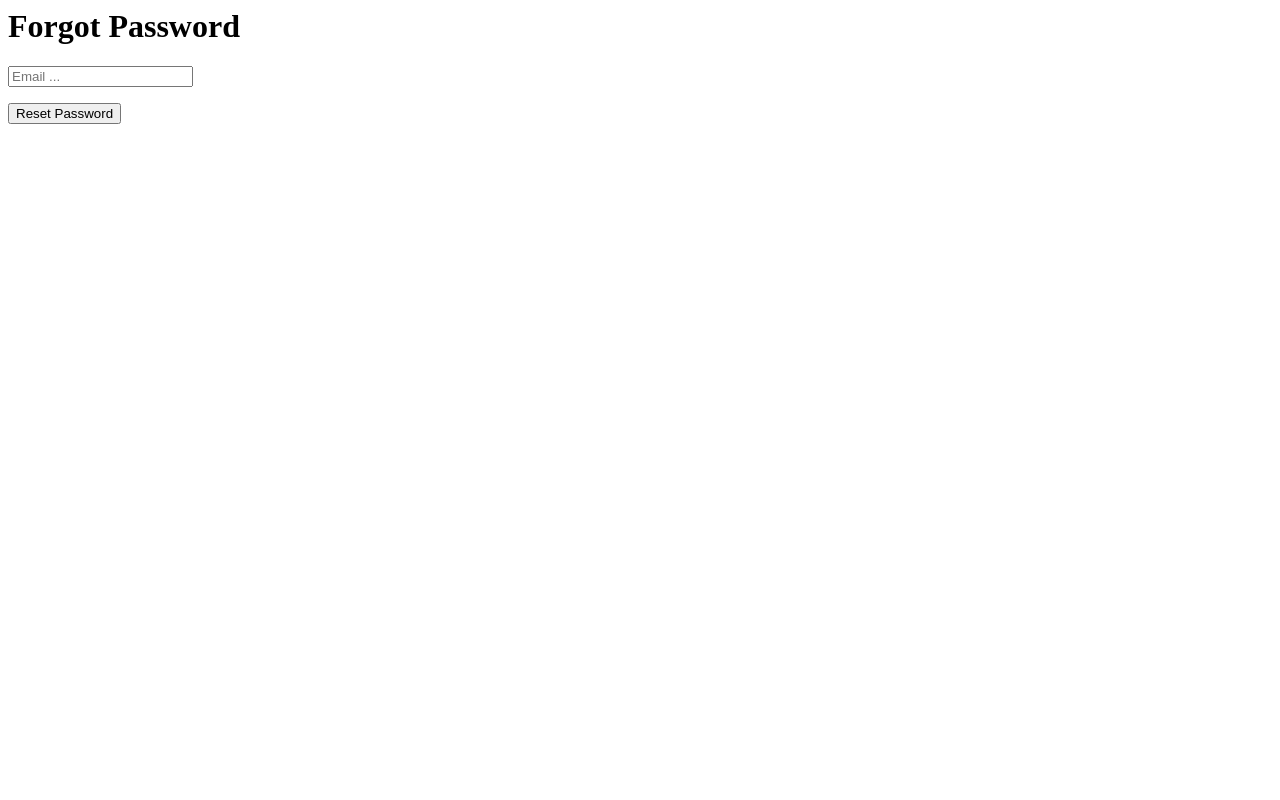
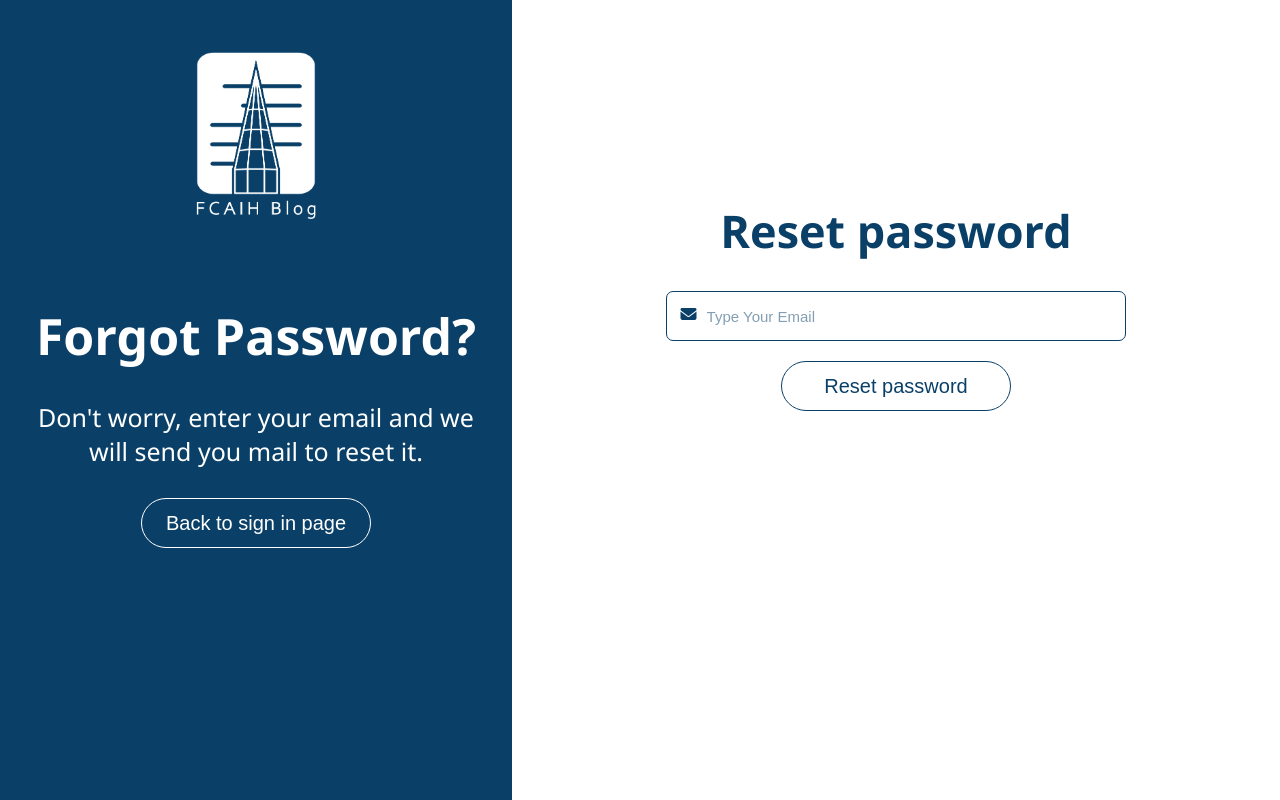
Before and after one commit to farouq7399/SW2_ProjectV2, a PHP site: page /forgot-password.php in a window 1280 px wide. Run offline with PHP 8.4, Linux system fonts and the light colour scheme; some libraries are stand-ins or nearby versions.

Commit message:
done too

```diff
--- a/forgot-password.php
+++ b/forgot-password.php
@@ -14,8 +14,61 @@ if (isset($_POST['resetpassword'])) {
 }
 
 ?>
-<h1>Forgot Password</h1>
-<form action="forgot-password.php" method="post">
-        <input type="text" name="email" value="" placeholder="Email ..."><p />
-        <input type="submit" name="resetpassword" value="Reset Password">
-</form>
+
+
+<!DOCTYPE html>
+<html lang="en">
+  <head>
+    <meta charset="UTF-8" />
+    <meta
+      name="viewport"
+      content="width=device-width, initial-scale=1, shrink-to-fit=no"
+    />
+    <link rel="stylesheet" href="css/log_reg.css" />
+    <title>Reset Password</title>
+  </head>
+  <body>
+    <div id="emad-app">
+      <div class="containers">
+        <div class="left-container">
+          <img class="logo" src="img/logoWhite.png" alt="Logo" />
+          <div class="content">
+            <h2>Forgot Password?</h2>
+            <h3>
+              Don't worry, enter your email and we will send you mail to reset
+              it.
+            </h3>
+            <a href="html/loginPage.html">
+              <button type="submit" name="resetpassword">Back to sign in page</button></a
+            >
+          </div>
+        </div>
+        <div class="right-container">
+          <form action="forgot-password.php" method="post" @submit.prevent="validateReset">
+            <h1>Reset password</h1>
+            <div class="form-email">
+              <input
+                type="text"
+                name="email"
+                autocomplete="off"
+                placeholder="Type Your Email"
+                v-model="email"
+              />
+              <label>Your Email</label>
+            </div>
+            <button class="send" type="submit" :disabled="!email">
+              <span>Reset password</span>
+            </button>
+            <div class="error" v-for="error in formErrors">{{ error }}</div>
+          </form>
+        </div>
+      </div>
+    </div>
+    <script src="js/vue.js"></script>
+    <script src="js/website.js"></script>
+    <script
+      src="https://kit.fontawesome.com/5c514b09fd.js"
+      crossorigin="anonymous"
+    ></script>
+  </body>
+</html>
```
